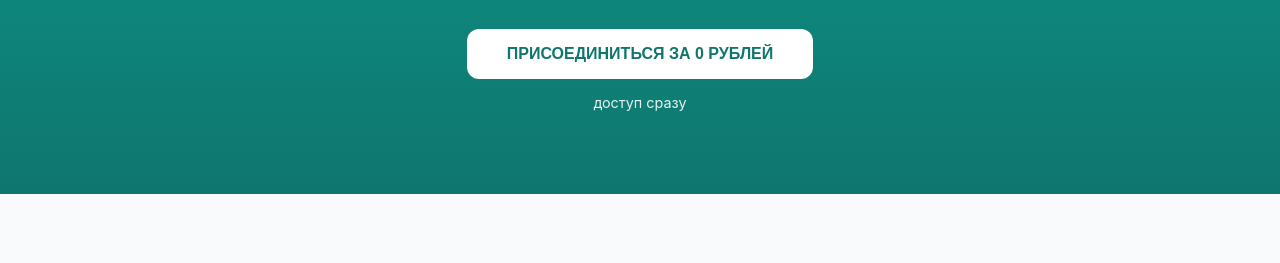
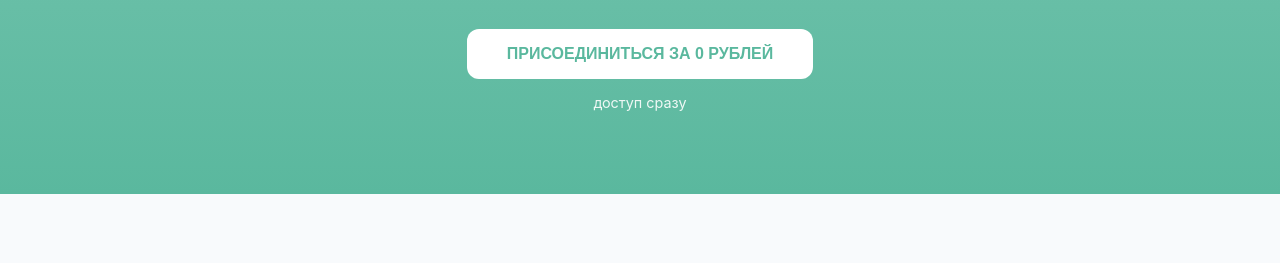
Before and after one commit to rxnydash1337/instbot, a website: page public/landing/index.html in a window 1280 px wide. Shown: the part 180-443 px from the top of the page. Drawn offline with Linux system fonts and the light colour scheme; no server answers.

Commit message:
фыва

```diff
--- a/public/admin/style.css
+++ b/public/admin/style.css
@@ -5,8 +5,8 @@
     --border: #2d3a4f;
     --text: #e7e9ea;
     --text-muted: #8b98a5;
-    --accent: #1d9bf0;
-    --accent-hover: #1a8cd8;
+    --accent: #74c4ae;
+    --accent-hover: #5ab89e;
     --success: #00ba7c;
     --danger: #f4212e;
     --warning: #ffad1f;
--- a/public/landing/style.css
+++ b/public/landing/style.css
@@ -1,7 +1,7 @@
 :root {
-    --primary: #0d9488;
-    --primary-dark: #0f766e;
-    --primary-light: #14b8a6;
+    --primary: #74c4ae;
+    --primary-dark: #5ab89e;
+    --primary-light: #8dd4c2;
     --text: #1e293b;
     --text-muted: #64748b;
     --bg: #ffffff;
```
